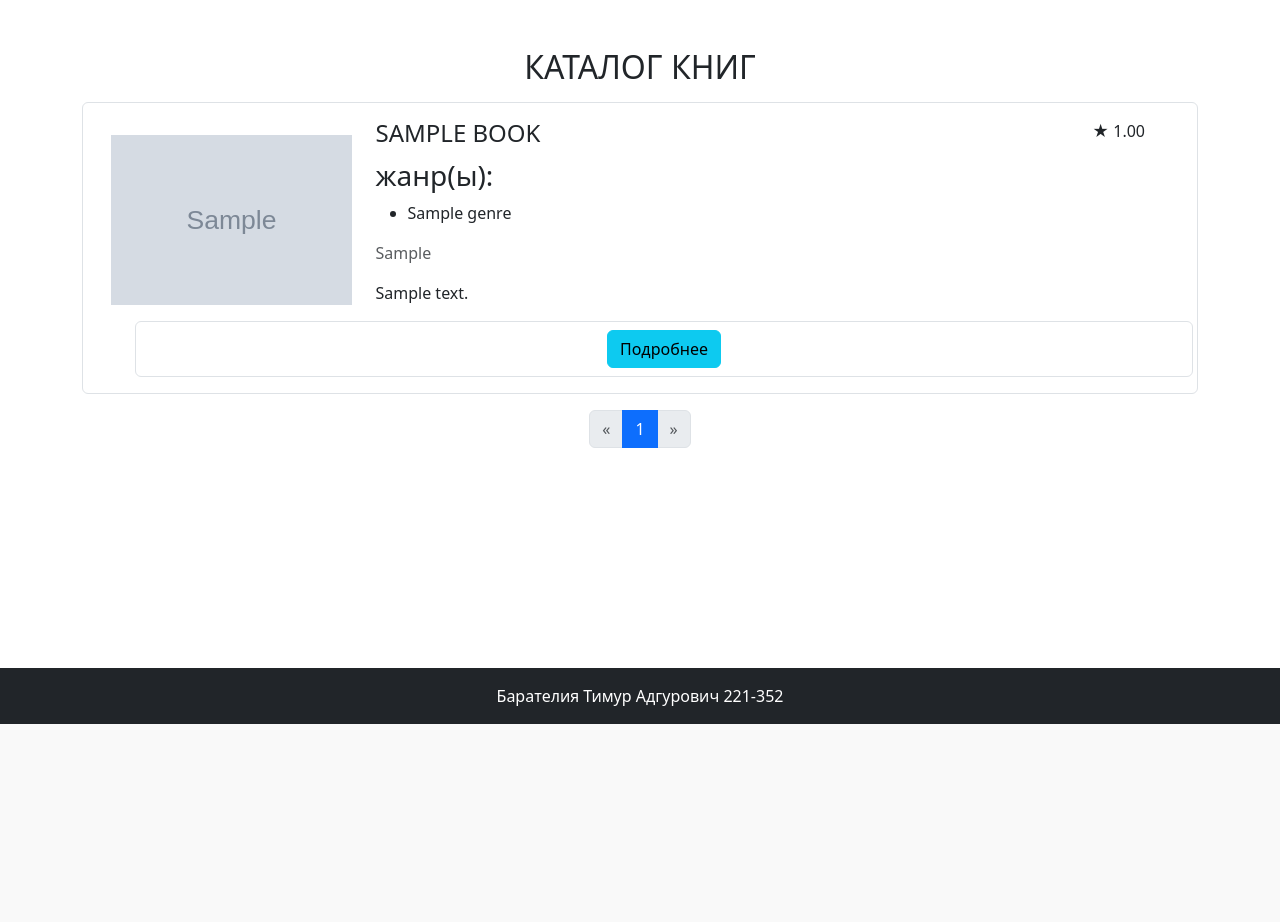
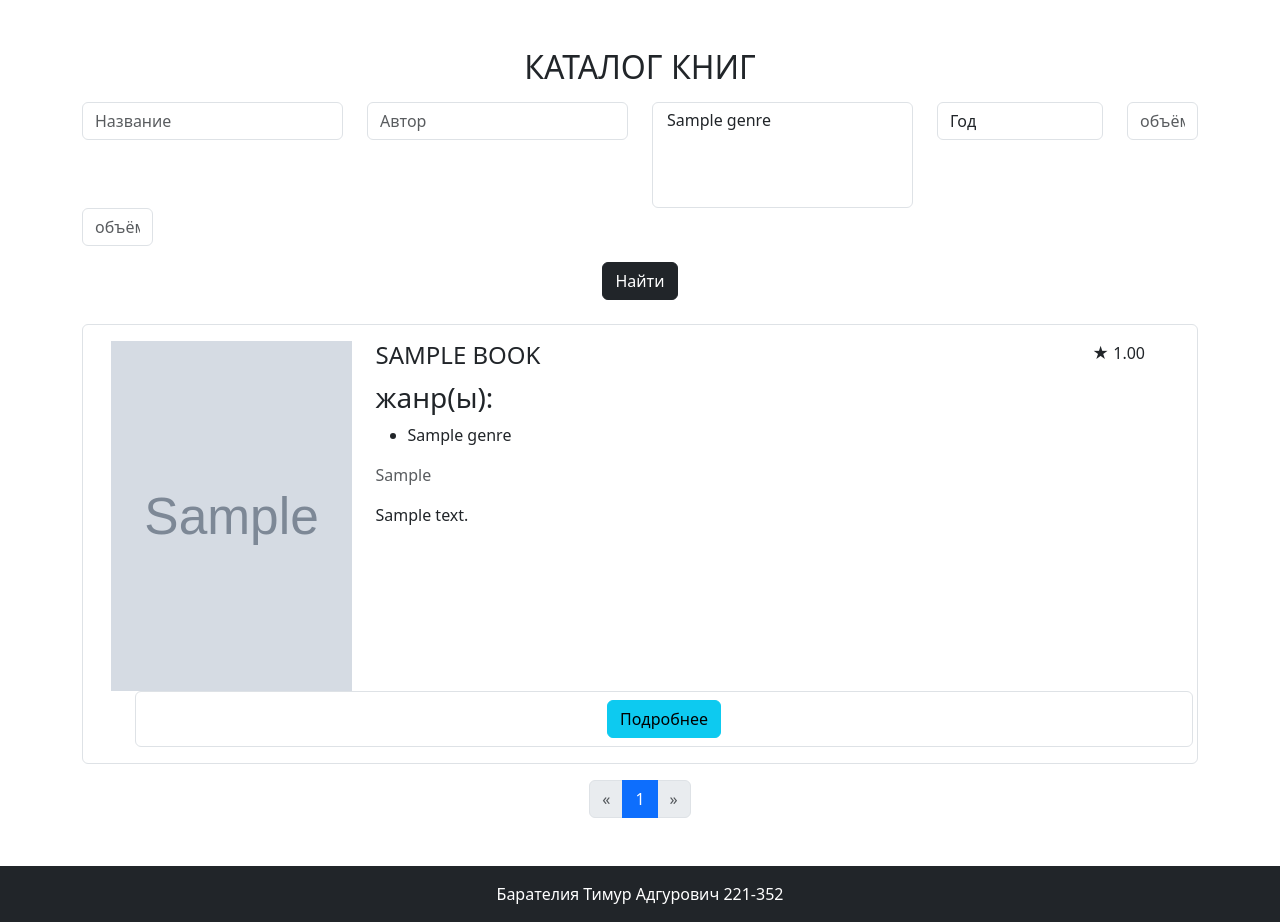
Before and after one commit to TShoko1/webdev-exam-2024-2, a Flask app: template app/templates/index.html in a window 1280 px wide. Shown: the part 76-998 px from the top of the page. Before the commit the page ends 800 px from the top, so only its background shows below. Run offline with Flask 3, Linux system fonts and the light colour scheme; tables that the repository leaves empty hold one stand-in row (values such as "Sample post"); the template is opened without the code that fills it: values that come from a table or form of the project are taken from there, most other values are stand-ins (such as "Sample title", 1, 10 or a date in 2020); grey boxes marked "Sample" are stand-in pictures.

Commit message:
Book search functionality

```diff
--- a/app/app.py
+++ b/app/app.py
@@ -1,6 +1,6 @@
 from flask import Flask, render_template, request, redirect, session, url_for, flash, abort, send_from_directory
 from flask_login import login_required, current_user
-from sqlalchemy import MetaData
+from sqlalchemy import MetaData, or_
 from flask_sqlalchemy import SQLAlchemy
 from flask_migrate import Migrate
 import os
@@ -27,21 +27,51 @@ from models import Book, Genre, Image, Review
 from auth import init_login_manager, check_rights, bp as auth_bp
 from reviews import bp as reviews_bp
 
-
 init_login_manager(app)
 
 app.register_blueprint(auth_bp)
 app.register_blueprint(reviews_bp)
 
-
-
 @app.route('/')
 def index():
     page = request.args.get('page', 1, type=int)
-    books = Book.query.order_by(Book.id.desc())
-    pagination = books.paginate(page=page, per_page=app.config['PER_PAGE'])
+    query = Book.query
+
+    title = request.args.get('title')
+    if title:
+        query = query.filter(Book.name.ilike(f'%{title}%'))
+
+    author = request.args.get('author')
+    if author:
+        query = query.filter(Book.author.ilike(f'%{author}%'))
+
+    genres = request.args.getlist('genres')
+    if genres:
+        query = query.filter(Book.genres.any(Genre.id.in_(genres)))
+
+    year = request.args.get('year')
+    if year:
+        query = query.filter(Book.year_release == int(year))
+
+    volume_from = request.args.get('volume_from')
+    if volume_from:
+        query = query.filter(Book.pages_volume >= int(volume_from))
+
+    volume_to = request.args.get('volume_to')
+    if volume_to:
+        query = query.filter(Book.pages_volume <= int(volume_to))
+
+    pagination = query.order_by(Book.id.desc()).paginate(page=page, per_page=app.config['PER_PAGE'])
     books = pagination.items
-    return render_template("index.html", pagination=pagination, books=books)
+
+    # Get all genres for the filter form
+    genres = Genre.query.all()
+
+    # Get all distinct years from the books for the filter form
+    years = [book.year_release for book in Book.query.with_entities(Book.year_release).distinct().all()]
+
+    return render_template("index.html", pagination=pagination, books=books, genres=genres, years=years)
+
 
 @app.route('/images/<image_id>')
 def image(image_id):
--- a/app/static/styles.css
+++ b/app/static/styles.css
@@ -8,9 +8,9 @@
 }
 
 .book-logo {
-    min-width: 170px;
+    min-width: 150px;
     width: 100%;
-    height: 170px;
+    height: 350px;
     background-repeat: no-repeat;
     background-position: center;
     background-size: cover;
--- a/app/templates/books/macros.html
+++ b/app/templates/books/macros.html
@@ -23,16 +23,6 @@
                         value="{{request.form.get('name') or book.name or ''}}">
                 </div>
                 <div class="mb-3">
-                    <label for="genres">Жанр</label>
-                    <select class="form-select" name="genres" id="genres" multiple="multiple">
-                        {% for genre in genres %}
-                        <option value="{{ genre.id }}" {% if genre.id | string in request.form.getlist('genres') or
-                            genre.id in book.genres|map(attribute="id" ) %}selected{% endif %}>{{
-                            genre.name }}</option>
-                        {% endfor %}
-                    </select>
-                </div>
-                <div class="mb-3">
                     <label for="author">Автор</label>
                     <input class="form-control" type="text" name="author" id="author"
                         value="{{request.form.get('author') or book.author or ''}}">
@@ -44,12 +34,12 @@
                 </div>
                 <div class="mb-3">
                     <label for="year_release">Год выпуска</label>
-                    <input class="form-control" type="text" name="year_release" id="year_release"
+                    <input class="form-control" type="number" name="year_release" id="year_release"
                         value="{{request.form.get('year_release') or book.year_release or ''}}">
                 </div>
                 <div class="mb-3">
                     <label for="pages_volume">Объём (в страницах)</label>
-                    <input class="form-control" type="text" name="pages_volume" id="pages_volume"
+                    <input class="form-control" type="number" name="pages_volume" id="pages_volume"
                         value="{{request.form.get('pages_volume')  or book.pages_volume or ''}}">
                 </div>
                 <div class="mb-3 d-flex flex-column flex-grow-1">
@@ -71,7 +61,17 @@
             </div>
             {% endif %}
         </div>
-
+        <div class="mb-3">
+            <label for="genres">Жанры</label>
+            <select class="form-select" name="genres" id="genres" multiple>
+                {% for genre in genres %}
+                <option value="{{ genre.id }}" {% if genre.id in request.form.getlist('genres') or
+                    genre in book.genres %}selected{% endif %}>
+                    {{ genre.name }}
+                </option>
+                {% endfor %}
+            </select>
+        </div>
         <div class="mb-3 text-center">
             <input type="submit" class="btn btn-dark" value="Сохранить">
         </div>
--- a/app/templates/index.html
+++ b/app/templates/index.html
@@ -15,9 +15,45 @@
 
         <h2 class="mb-3 text-center text-uppercase font-weight-bold">Каталог книг</h2>
 
+        <!-- Форма поиска -->
+        <form method="GET" action="{{ url_for('index') }}" class="mb-4">
+            <div class="row">
+                <div class="col-md-3">
+                    <input type="text" name="title" class="form-control" placeholder="Название" value="{{ request.args.get('title', '') }}">
+                </div>
+                <div class="col-md-3">
+                    <input type="text" name="author" class="form-control" placeholder="Автор" value="{{ request.args.get('author', '') }}">
+                </div>
+                <div class="col-md-3">
+                    <select name="genres" class="form-control" multiple>
+                        {% for genre in genres %}
+                        <option value="{{ genre.id }}" {% if genre.id|string in request.args.getlist('genres') %}selected{% endif %}>{{ genre.name }}</option>
+                        {% endfor %}
+                    </select>
+                </div>
+                <div class="col-md-2">
+                    <select name="year" class="form-control">
+                        <option value="">Год</option>
+                        {% for year in years %}
+                        <option value="{{ year }}" {% if year|string == request.args.get('year') %}selected{% endif %}>{{ year }}</option>
+                        {% endfor %}
+                    </select>
+                </div>
+                <div class="col-md-1">
+                    <input type="text" name="volume_from" class="form-control" placeholder="объём от" value="{{ request.args.get('volume_from', '') }}">
+                </div>
+                <div class="col-md-1">
+                    <input type="text" name="volume_to" class="form-control" placeholder="объём до" value="{{ request.args.get('volume_to', '') }}">
+                </div>
+            </div>
+            <div class="text-center mt-3">
+                <button type="submit" class="btn btn-dark">Найти</button>
+            </div>
+        </form>
+
         <div class="books-list container-fluid mt-3 mb-3">
             {% for book in books %}
-            {{render_book_item(current_user, book)}}
+            {{ render_book_item(current_user, book) }}
             {% endfor %}
         </div>
 
@@ -41,7 +77,7 @@
                         <button type="button" class="btn-close" data-bs-dismiss="modal" aria-label="Close"></button>
                     </div>
                     <div class="modal-body">
-                        <p>Вы уверены, что хотите удалить книгу <span id="bookLogin"></span>?</p>
+                        <p>Вы уверены, что хотите удалить книгу? <span id="bookLogin"></span>?</p>
                         <form class="d-none" action="" method="POST">
                             <input type="submit" id="deleteBookButton">
                         </form>
```
Also changed, not shown: app/templates/base.html (line endings or trailing spaces).
